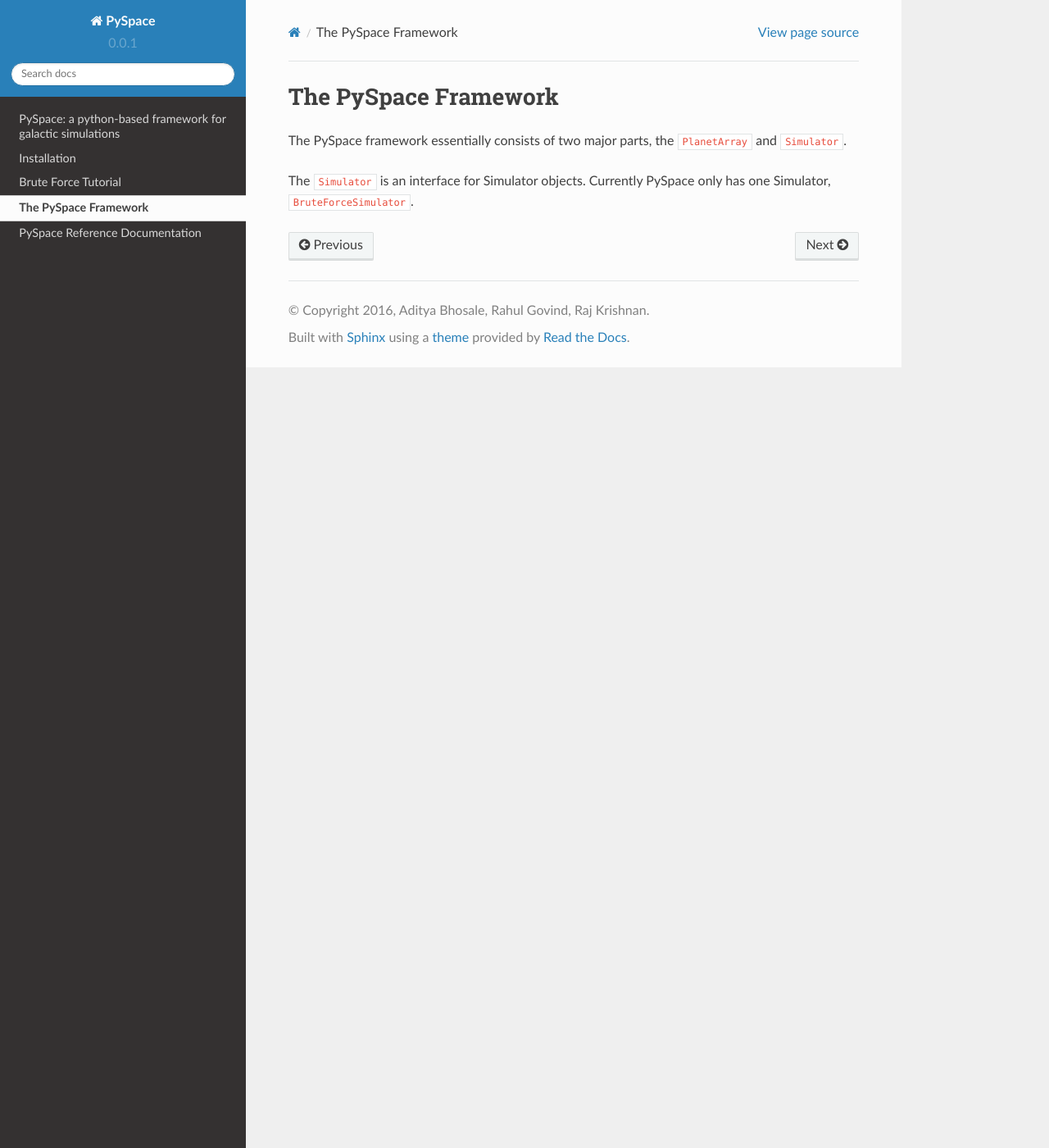
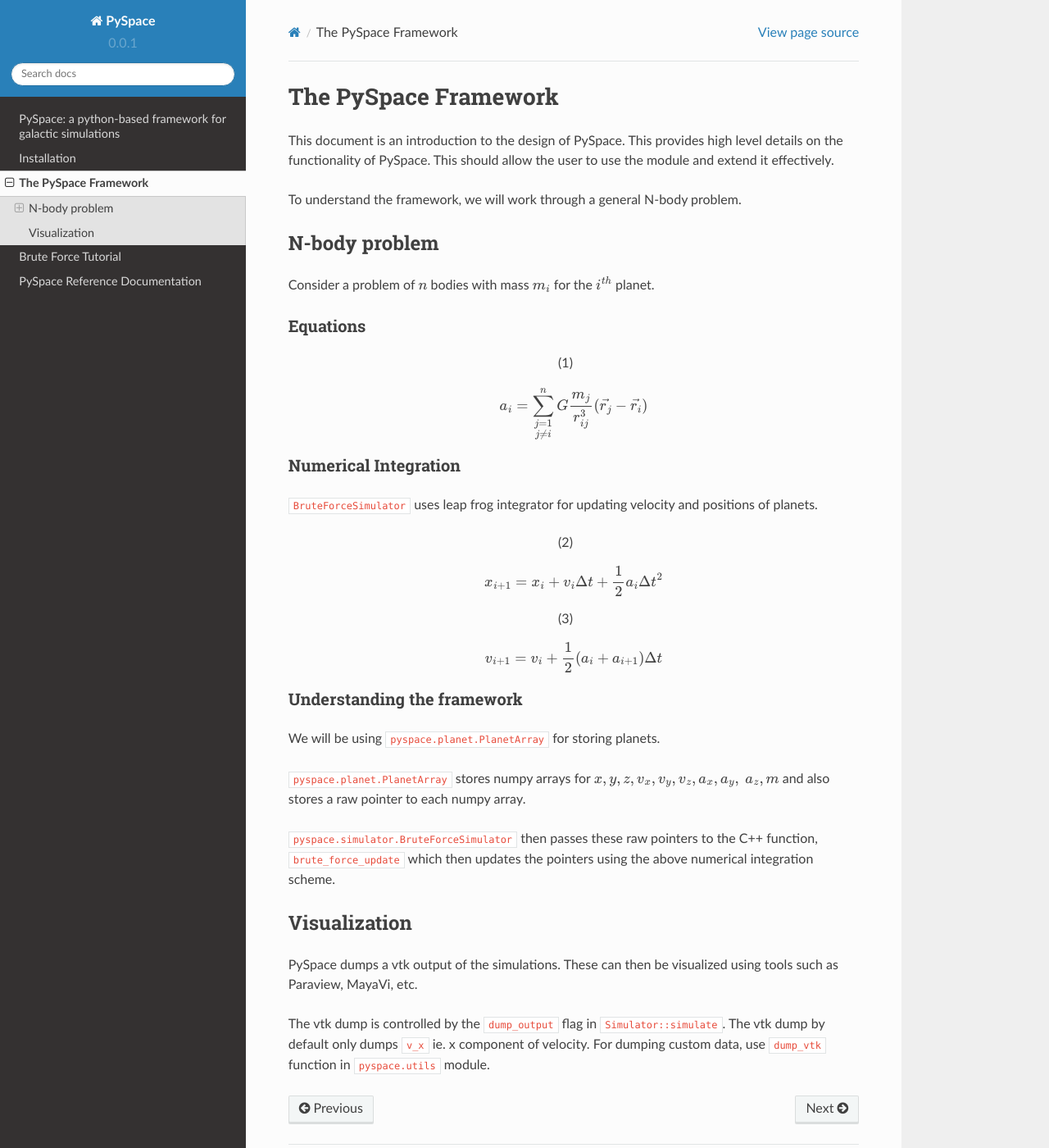
Before and after one commit to john-veillette/pyspace, a Sphinx documentation site: the page built from docs/source/design/framework.rst, in a window 1280 px wide and 1400 px high. Shown: the whole window at 82% size. Built offline with Sphinx 7.4.7 and the Read the Docs theme 2.0.0, drawn with Linux system fonts in a browser that asks for light colours; formulas are drawn with MathJax 3.

Commit message:
Update documentation

```diff
--- a/docs/source/conf.py
+++ b/docs/source/conf.py
@@ -31,7 +31,7 @@
 extensions = [
     'sphinx.ext.autodoc',
     'sphinx.ext.coverage',
-    'sphinx.ext.pngmath',
+    'sphinx.ext.mathjax',
 ]
 
 # Add any paths that contain templates here, relative to this directory.
--- a/docs/source/design/framework.rst
+++ b/docs/source/design/framework.rst
@@ -2,8 +2,61 @@
 The PySpace Framework
 =====================
 
-The PySpace framework essentially consists of two major parts, the ``PlanetArray``
-and ``Simulator``.
+This document is an introduction to the design of PySpace. This provides high level details
+on the functionality of PySpace. This should allow the user to use the module and extend it
+effectively.
 
-The ``Simulator`` is an interface for Simulator objects. Currently PySpace only has one
-Simulator, ``BruteForceSimulator``.
+To understand the framework, we will work through a general N-body problem.
+
+--------------
+N-body problem
+--------------
+
+Consider a problem of :math:`n` bodies with mass :math:`m_i` for the :math:`i^{th}` planet.
+
+Equations
+~~~~~~~~~
+
+.. math::
+    :label: force
+
+    a_i = \sum_{\substack{j=1 \\ j\neq i}}^{n} G \frac{m_j}{r_{ij}^3} (\vec{r_j} - \vec{r_i})
+
+Numerical Integration
+~~~~~~~~~~~~~~~~~~~~~
+
+``BruteForceSimulator`` uses leap frog integrator for updating velocity and positions of planets.
+
+.. math::
+    :label: position
+
+    x_{i+1} = x_i + v_i\Delta t + \frac{1}{2}a_i\Delta t^2
+
+.. math::
+    :label: velocity
+
+    v_{i+1} = v_i + \frac{1}{2}(a_i + a_{i+1})\Delta t
+
+
+Understanding the framework
+~~~~~~~~~~~~~~~~~~~~~~~~~~~
+
+We will be using ``pyspace.planet.PlanetArray`` for storing planets.
+
+``pyspace.planet.PlanetArray`` stores numpy arrays for :math:`x, y, z, v_x, v_y, v_z, a_x, a_y, \
+a_z, m` and also stores a raw pointer to each numpy array.
+
+``pyspace.simulator.BruteForceSimulator`` then passes these raw pointers to the C++ function,
+``brute_force_update`` which then updates the pointers using the above numerical integration
+scheme.
+
+-------------
+Visualization
+-------------
+
+PySpace dumps a vtk output of the simulations. These can then be visualized using tools such as
+Paraview, MayaVi, etc.
+
+The vtk dump is controlled by the ``dump_output`` flag in ``Simulator::simulate``.
+The vtk dump by default only dumps ``v_x`` ie. x component of velocity.
+For dumping custom data, use ``dump_vtk`` function in ``pyspace.utils`` module.
--- a/docs/source/installation.rst
+++ b/docs/source/installation.rst
@@ -6,8 +6,9 @@
 Dependencies
 ------------
 
--  Numpy
--  PyEVTK (Install `here <https://pypi.python.org/pypi/PyEVTK>`__)
+- Numpy
+- PyEVTK (``pip install pyevtk``)
+- ParaView / MayaVi or any other vtk rendering tool
 
 -------------
 Linux and OSX
```
Also changed, not shown: docs/source/index.rst (+16 -9 lines).
